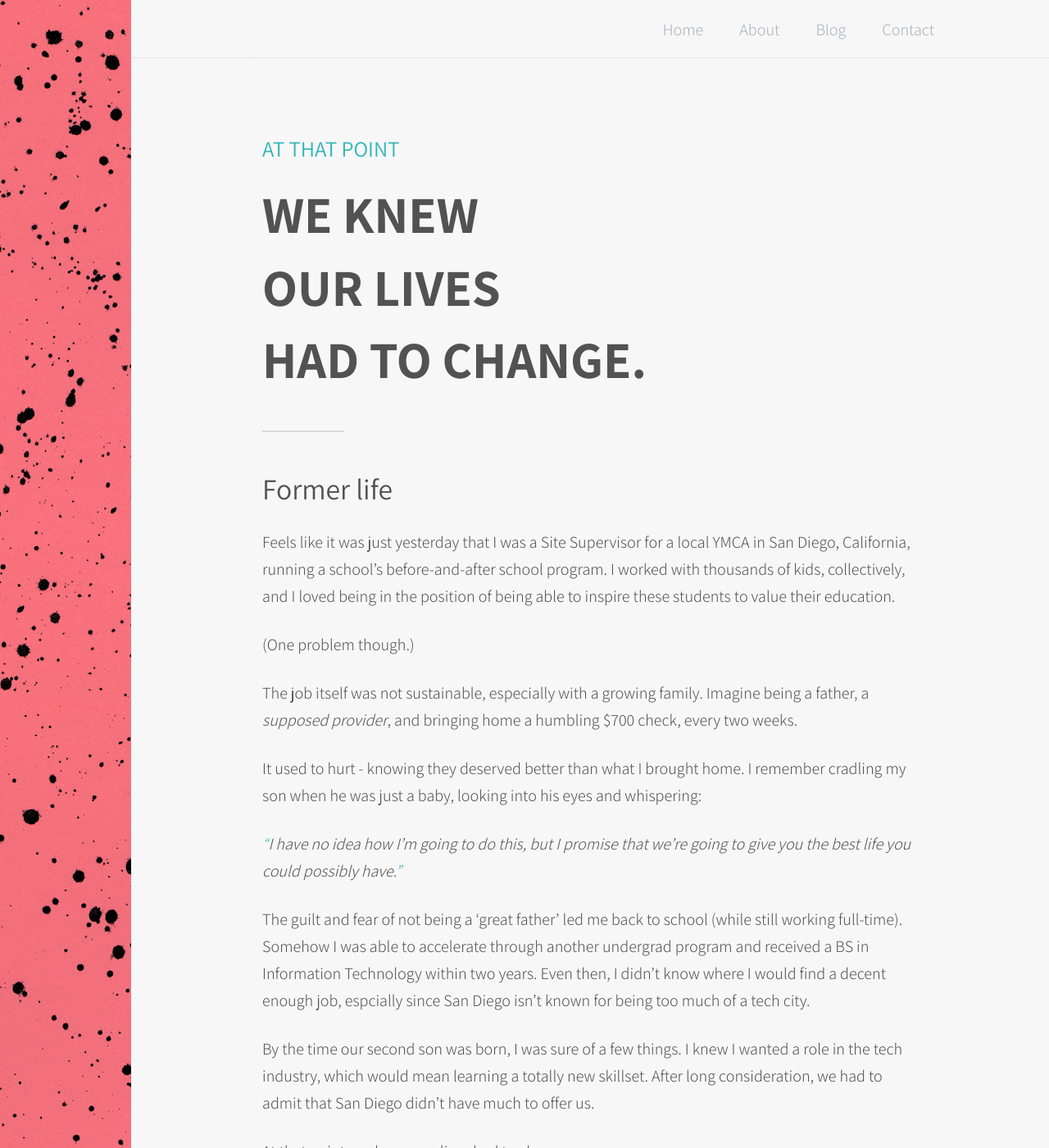
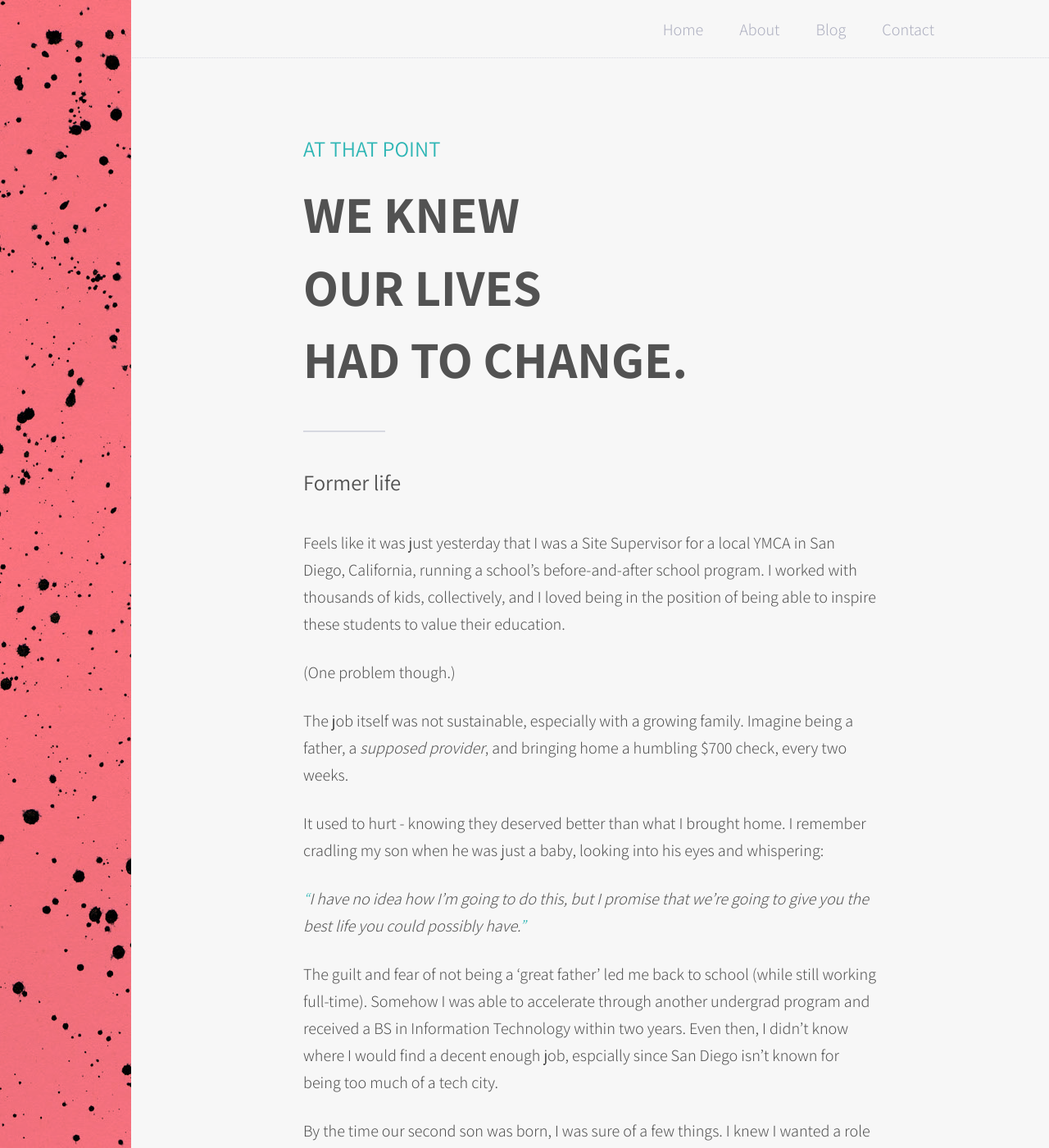
Before and after one commit to techtolentino/digital-card, a Jekyll site: the page built from about.md, in a window 1280 px wide and 1400 px high. Shown: the whole window at 82% size. Built offline with Jekyll 4.4.1, drawn with Linux system fonts in a browser that asks for light colours.

Commit message:
spacing all around

```diff
--- a/_layouts/default.html
+++ b/_layouts/default.html
@@ -7,8 +7,9 @@
             <div class="sidebar--content">
                 {% include header.html %}
                 <div class="layer--MEDIUM">
-                    <div class="container--LEFT">
+                    <div class="container--TIGHT">
                         {{ content }}
+                        {% include contact.html %}
                     </div>
                 </div>
             </div>
--- a/_sass/_config.scss
+++ b/_sass/_config.scss
@@ -20,5 +20,5 @@ $black-color: #040404;
 $extra-extra-large-screen: 90em;
 $extra-large-screen: 68em;
 $large-screen: 50em;
-$medium-screen: 40em;
+$medium-screen: 48em;
 $small-screen: 30em;
--- a/_sass/_container.scss
+++ b/_sass/_container.scss
@@ -1,11 +1,13 @@
+$container-tight: 35em;
+
 .container {
     max-width: $large-screen;
     width: 90%;
     display: block;
     margin: 0 auto;
 
-    &--LEFT {
-        max-width: $medium-screen;
+    &--TIGHT {
+        max-width: $container-tight;
         width: 90%;
         display: block;
         margin: 0 auto;
@@ -14,7 +16,7 @@
 
 @include media-query($small-screen) {
     .container {
-        &--LEFT {
+        &--TIGHT {
             margin: 0 auto;
         }
     }
--- a/_sass/_home.scss
+++ b/_sass/_home.scss
@@ -5,6 +5,7 @@
     &--content {
         background-color: $background-color;
         align-self: center;
+        padding-bottom: $spacing-unit;
 
         &-description {
             max-width: 35em;
--- a/_sass/_typography.scss
+++ b/_sass/_typography.scss
@@ -20,7 +20,7 @@ h3 {
 
 h4 {
     font-size: 1.333em;
-    font-weight: 200;
+    font-weight: 400;
     margin-top: 0;
 }
 
--- a/about.md
+++ b/about.md
@@ -6,7 +6,7 @@ subtitle: At that point
 <h1 class="home--subtitle text--bold">we knew<br>our lives<br> had to change.</h1>
 <hr class="divider--gray">
 
-### Former life
+#### Former life
 
 Feels like it was just yesterday that I was a Site Supervisor for a local YMCA in San Diego, California, running a school's before-and-after school program. I worked with thousands of kids, collectively, and I loved being in the position of being able to inspire these students to value their education.
 
@@ -27,7 +27,7 @@ At that point, we knew our lives had to change.
 <img class="img--FULL" src="assets/fam-collage-1.png" alt="The first years of familyhood">
 <figcaption>The first years of familyhood</figcaption>
 
-### Uprooting
+#### Uprooting
 
 Leaving your family and friends behind is something we would've never dreamed of doing. Plus, everything and everyone that our boys knew was _in_ San Diego. But, after learning that I was accepted into a software development camp in Austin, TX, my wife and I made the life-altering decision to take the risk, sacrifice the comforts of being _at home_, and move.
 
@@ -40,7 +40,7 @@ It was 28<sup> ºF</sup> when we landed in Texas.
 <img class="img--FULL" src="assets/fam-collage-2.png" alt="Relocating to Austin">
 <figcaption>Relocating to Austin</figcaption>
 
-### New heights
+#### New heights
 
 If there's one thing I learned over the past couple of years, it would be this: welcome the risks - even if that ultimately equates to _only the possibility_ of something greater. These possibilities can be life-changing.
 
@@ -49,7 +49,7 @@ Two years later, and I'm happy to report that the initial sacrifices we took hav
 <img class="img--FULL" src="assets/fam-collage-3.png" alt="">
 <figcaption>Life has been blessed, to say the least</figcaption>
 
-### Fam
+#### Fam
 
 Like I've mentioned before, **being a Front-End Developer ain't about me. It's just not. In the work aspect, it's about the team I work with, and how together, we aim to bring value and solve problems for our users.  Then on the other hand, this entire journey is about my family.**
 
```
